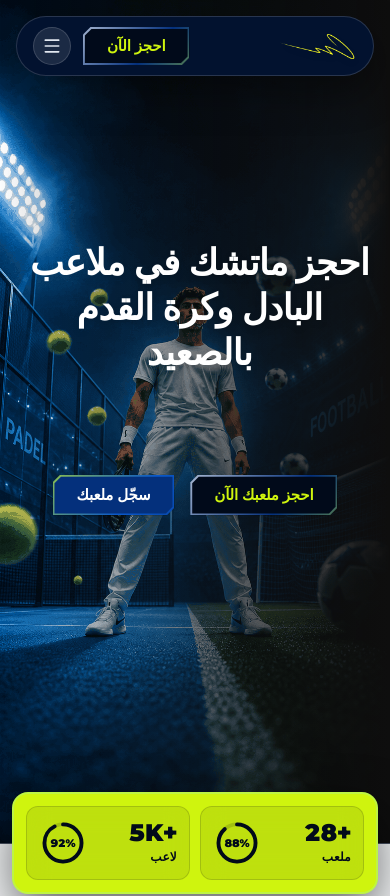
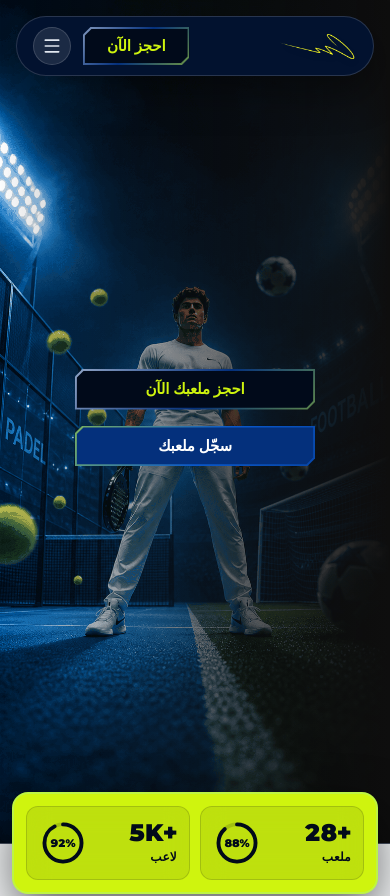
Before and after one commit to OSAMA-2003/Sa3edy-court, a Next.js app: page / in a window 390 px wide. Shown: the top 896 px of the page. Built offline with nearby package versions, Linux system fonts and the light colour scheme; a web font is replaced by a local one.

Commit message:
some edits

```diff
--- a/app/page.tsx
+++ b/app/page.tsx
@@ -55,7 +55,7 @@ export default function Home() {
         {/* <HowItWorks /> */}
 
         {/* 5. Tournament & Matchmaking Banner (Trending Showcase) */}
-        {/* <TrendingShowcase /> */}
+        <TrendingShowcase />
 
         {/* 6. Why Choose Us */}
         {/* <WhyChooseUs /> */}
--- a/components/sections/Hero.tsx
+++ b/components/sections/Hero.tsx
@@ -53,7 +53,7 @@ export const Hero: React.FC<HeroProps> = ({ onSearch, onOpenBookingModal }) => {
               animation="blurInUp"
               by="word"
               as="h1"
-              className="text-center md:text-start font-cairo font-black text-4xl sm:text-5xl lg:text-6xl text-white leading-tight mb-5 drop-shadow-md"
+              className="!hidden md:!block text-center md:text-start font-cairo font-black text-4xl sm:text-5xl lg:text-6xl text-white leading-tight mb-5 drop-shadow-md"
             >
               {lang === 'ar'
                 ? 'احجز ماتشك في ملاعب البادل وكرة القدم بالصعيد'
@@ -66,15 +66,15 @@ export const Hero: React.FC<HeroProps> = ({ onSearch, onOpenBookingModal }) => {
                 : 'Upper Egypt’s premier Padel & Football 5v5/7v7 court booking platform across Assiut, Sohag & Upper Egypt. Instant confirmation.'}
             </p>
 
-            <div className="flex flex-wrap items-center justify-center md:justify-start pt-20 md:pt-5 gap-4 w-full sm:w-auto">
+            <div className="flex flex-col md:flex-row flex-wrap items-center justify-center md:justify-start pt-20 md:pt-5 gap-4 w-full sm:w-auto">
               <Link href={'/courts'}>
-                <Button size="lg" >
+                <Button size="lg" className='w-60 md:w-auto ' >
                   {lang === 'ar' ? 'احجز ملعبك الآن' : 'Book Your Court Now'}
                 </Button>
               </Link>
 
               <a href="#court-owners-section">
-                <Button variant="secondary" size="lg">
+                <Button variant="secondary" size="lg" className='w-60 md:w-auto' >
                   {lang === 'ar' ? 'سجّل ملعبك' : 'Register Venue'}
                 </Button>
               </a>
```
